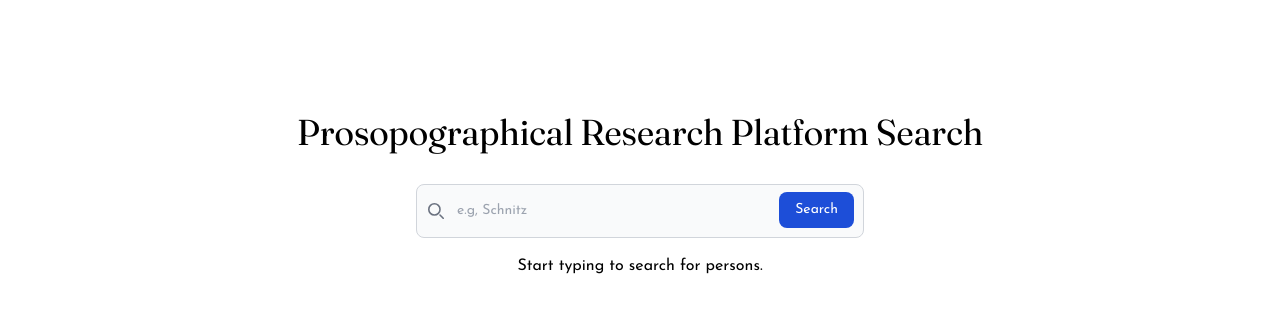
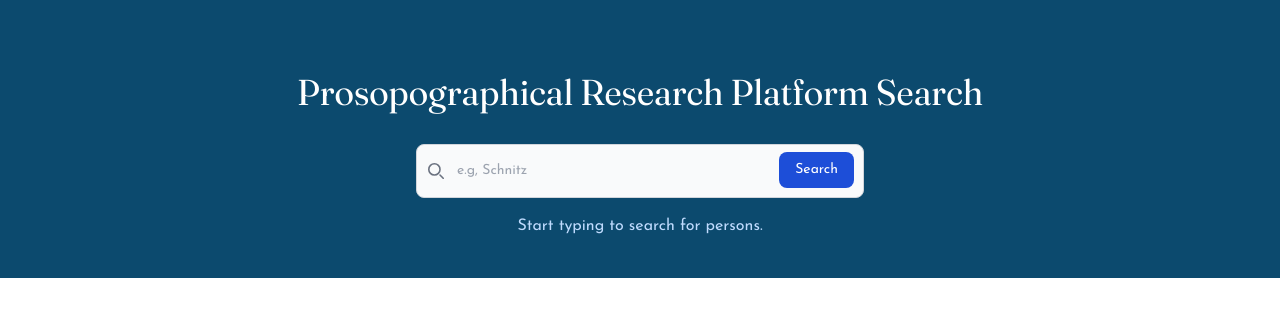
Before and after one commit to meeriemarie/Assessment-Task, a React (Vite) app: page / in a window 1280 px wide. Shown: the top 316 px of the page. Built offline with nearby package versions, Linux system fonts and the light colour scheme.

Commit message:
More refactoring, finishing touches on styling

```diff
--- a/src/App.tsx
+++ b/src/App.tsx
@@ -36,19 +36,31 @@ function App() {
     }
   };
 
+  let message;
+  if (loading) {
+    message = <p className='text-blue-200'>Loading persons...</p>;
+  } else if (error) {
+    message = <p className='text-red-600'>Error: {error}</p>;
+  } else if (persons.length === 0 && lastSearched.trim() !== '') {
+    message = <p className='text-blue-200'>No persons found for "{lastSearched}".</p>;
+  } else if (lastSearched.trim() === '') {
+    message = <p className='text-blue-200'>Start typing to search for persons.</p>;
+  }
+
+
   return (
-    <div className='font-body text-base text-center pt-20'>
-      <h1 className='font-display text-4xl m-8'>Prosopographical Research Platform Search</h1>
-      <SearchBar
-        searchTerm={searchTerm}
-        onSearch={handleSearch}
-        onSearchTermChange={(e) => setSearchTerm(e.target.value)}
-      />
+    <div>
+      <div className='font-body text-base text-center pt-10 pb-10 bg-sky-900'>
+        <h1 className=' text-white font-display text-4xl m-8'>Prosopographical Research Platform Search</h1>
+        <SearchBar
+          searchTerm={searchTerm}
+          onSearch={handleSearch}
+          onSearchTermChange={(e) => setSearchTerm(e.target.value)}
+        />
+        {message}
+      </div>
       <ResultList
         persons={persons}
-        loading={loading}
-        error={error}
-        lastSearched={lastSearched}
       />
     </div>
   );
--- a/src/components/ResultList.tsx
+++ b/src/components/ResultList.tsx
@@ -4,28 +4,9 @@ import PersonCard from './PersonCard'; // Import the new component
 
 interface ResultListProps {
     persons: IPerson[];
-    loading: boolean;
-    error: string | null;
-    lastSearched: string;
 }
 
-const ResultList: React.FC<ResultListProps> = ({ persons, loading, error, lastSearched }) => {
-    if (loading) {
-        return <p>Loading persons...</p>;
-    }
-
-    if (error) {
-        return <p style={{ color: 'red' }}>Error: {error}</p>;
-    }
-
-    if (persons.length === 0 && lastSearched.trim() !== '') {
-        return <p>No persons found for "{lastSearched}".</p>;
-    }
-
-    if (lastSearched.trim() === '') {
-        return <p>Start typing to search for persons.</p>;
-    }
-
+const ResultList: React.FC<ResultListProps> = ({ persons}) => {
     return (
         <div className='flex justify-center items-center min-h-screen'>
             <ul className='flex flex-col items-center mt-10 w-full' >
```
Also changed, not shown: package.json (+4 -4 lines), 1 other file (tests, documents, lock files or other folders).
